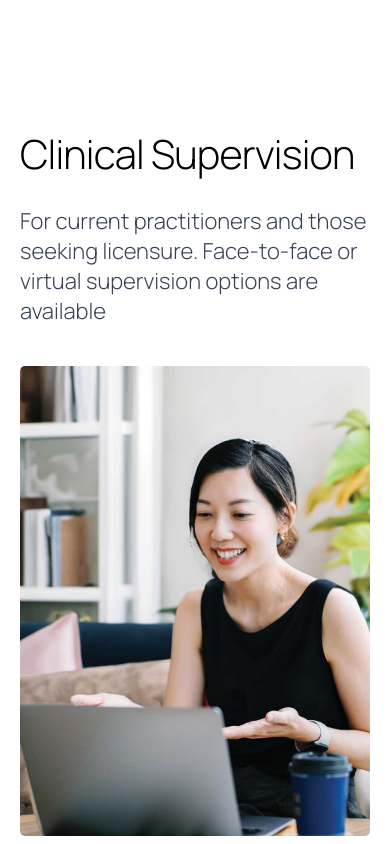
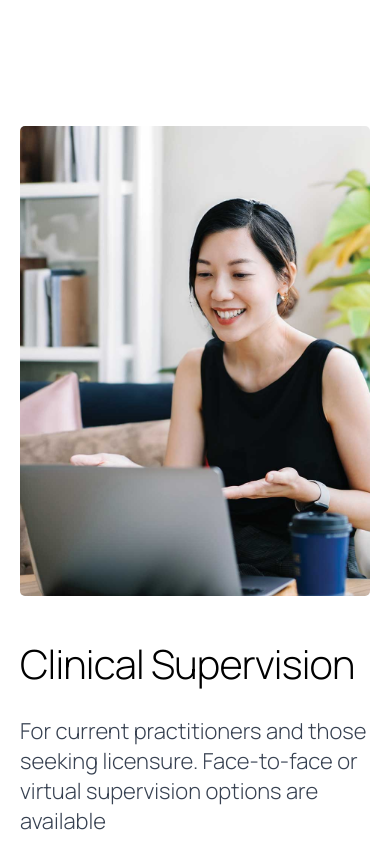
Before and after one commit to AbdullahHasan0/Panepinto, a React (Vite) app: page /services in a window 390 px wide. Shown: the part 2200-3044 px from the top of the page. Built offline with nearby package versions, Linux system fonts and the light colour scheme.

Commit message:
Fixing Bugs

```diff
--- a/src/components/AuthorIntroduction.jsx
+++ b/src/components/AuthorIntroduction.jsx
@@ -5,7 +5,8 @@ import withDog from '../assets/with_dog.jpg';
 
 function AuthorIntroduction() {
   return (
-    <section className="w-full flex flex-col lg:flex-row mt-[40px] sm:mt-[60px] md:mt-[100px] px-4 sm:px-6 md:px-10 lg:px-[150px] gap-8 lg:gap-12">
+    <section className="w-full flex justify-center mt-[40px] sm:mt-[60px] md:mt-[100px] px-4">
+      <div className="w-full max-w-[1280px] flex flex-col lg:flex-row gap-8 lg:gap-12">
 
         {/* Left Div */}
         <div className="flex flex-col max-w-[610px] w-full">
@@ -41,14 +42,12 @@ function AuthorIntroduction() {
 
         {/* Right Div */}
         <div className="relative flex w-full max-w-[650px] gap-3 sm:gap-4">
-        {/* Vertical image */}
           <img
             src={pinto}
             alt="Vertical"
             className="w-[45%] lg:w-[240px] md:w-[220px] h-auto object-cover rounded-lg"
           />
 
-        {/* 2 stacked images */}
           <div className="flex flex-col gap-3 sm:gap-4 w-[55%]">
             <img
               src={chinese}
@@ -62,7 +61,6 @@ function AuthorIntroduction() {
             />
           </div>
 
-        {/* Overlay */}
           <div
             className="absolute flex flex-col items-center justify-center text-white text-center border-[4px] border-white rounded-[15px]"
             style={{
@@ -83,6 +81,8 @@ function AuthorIntroduction() {
             </span>
           </div>
         </div>
+
+      </div>
     </section>
   );
 }
--- a/src/components/CTA.jsx
+++ b/src/components/CTA.jsx
@@ -3,7 +3,7 @@ import { Link } from 'react-router-dom';
 
 function CTA() {
   return (
-    <section className="w-full h-[162px] bg-[#AAF4D3] flex flex-col sm:flex-row items-center justify-between px-4 sm:px-10 font-manrope">
+    <section className="w-full bg-[#AAF4D3] flex flex-col sm:flex-row items-center justify-between px-4 sm:px-10 py-6 sm:py-10 md:py-12 font-manrope">
 
       <h2 className="text-[24px] sm:text-[32px] md:text-[36px] font-bold text-black leading-tight tracking-[-0.02em] text-center sm:text-left mb-4 sm:mb-0">
         Tell the problem, Don’t keep it to yourself!
--- a/src/components/LeftTextRightImage.jsx
+++ b/src/components/LeftTextRightImage.jsx
@@ -1,11 +1,24 @@
 import React from 'react';
 import PropTypes from 'prop-types';
 
-function LeftTextRightImage({ title, description, image, altText }) {
+function LeftTextRightImage({ title, description, image, altText, reverseOnLarge }) {
   return (
-    <section className="w-full max-w-[1300px] mx-auto flex flex-col md:flex-row items-center justify-between py-[80px] px-[20px] gap-[40px]">
+    <section
+      className={`w-full max-w-[1300px] mx-auto flex flex-col md:flex-row ${
+        reverseOnLarge ? 'md:flex-row-reverse' : ''
+      } items-center justify-between py-[80px] px-[20px] gap-[40px]`}
+    >
+      {/* Image comes first so it shows on top on mobile */}
+      <div className="w-full md:w-[563px] h-[470px] rounded-[5px] overflow-hidden">
+        <img
+          src={image}
+          alt={altText || title || 'Descriptive image'}
+          loading="lazy"
+          className="w-full h-full object-cover"
+        />
+      </div>
 
-      {/* Left Text */}
+      {/* Text */}
       <div className="w-full md:w-[645px] h-auto flex flex-col justify-center">
         <h2 className="text-[40px] md:text-[56px] leading-[56px] md:leading-[70px] font-manrope font-medium tracking-[-0.02em] text-black mb-6 max-w-[636px]">
           {title}
@@ -13,16 +26,6 @@ function LeftTextRightImage({ title, description, image, altText }) {
         <p className="text-[22px] md:text-[26px] leading-[30px] font-manrope font-normal text-gray-700 max-w-[645px]">
           {description}
         </p>
-      </div>
-
-      {/* Right Image */}
-      <div className="w-full md:w-[563px] h-[470px] rounded-[5px] overflow-hidden">
-        <img
-          src={image}
-          alt={altText || title || 'Descriptive image'}
-          loading="lazy"
-          className="w-full h-full object-cover"
-        />
       </div>
     </section>
   );
@@ -32,7 +35,12 @@ LeftTextRightImage.propTypes = {
   title: PropTypes.string.isRequired,
   description: PropTypes.string.isRequired,
   image: PropTypes.string.isRequired,
-  altText: PropTypes.string, // optional: for custom accessibility text
+  altText: PropTypes.string,
+  reverseOnLarge: PropTypes.bool,
+};
+
+LeftTextRightImage.defaultProps = {
+  reverseOnLarge: false,
 };
 
 export default LeftTextRightImage;
--- a/src/pages/Services.jsx
+++ b/src/pages/Services.jsx
@@ -39,6 +39,7 @@ function Services() {
       Face-to-face or virtual supervision options are
       available`}
       image="../assets/chinese.jpg"
+      reverseOnLarge = {true}
       />
 
       <LeftImageRightText
@@ -60,6 +61,7 @@ function Services() {
       with performers in the arts to improve mental states for
       optimal performance.`}
       image="../assets/jane.jpg"
+      reverseOnLarge = {true}
       />
 
       <LeftImageRightText
@@ -84,6 +86,7 @@ function Services() {
       with a billing statement to submit to your insurance
       provider. Fees are to be paid at time of service.`}
       image="../assets/with_dog.jpg"
+      reverseOnLarge = {true}
       />
 
       <LeftImageRightText
@@ -113,6 +116,7 @@ function Services() {
       with a billing statement to submit to your insurance
       provider. Fees are to be paid at time of service.`}
       image="../assets/alice.jpg"
+      reverseOnLarge = {true}
       />
       <ImageBanner/>
       <CTA/>
```
Lines whose indentation alone changed are shown as unchanged.
